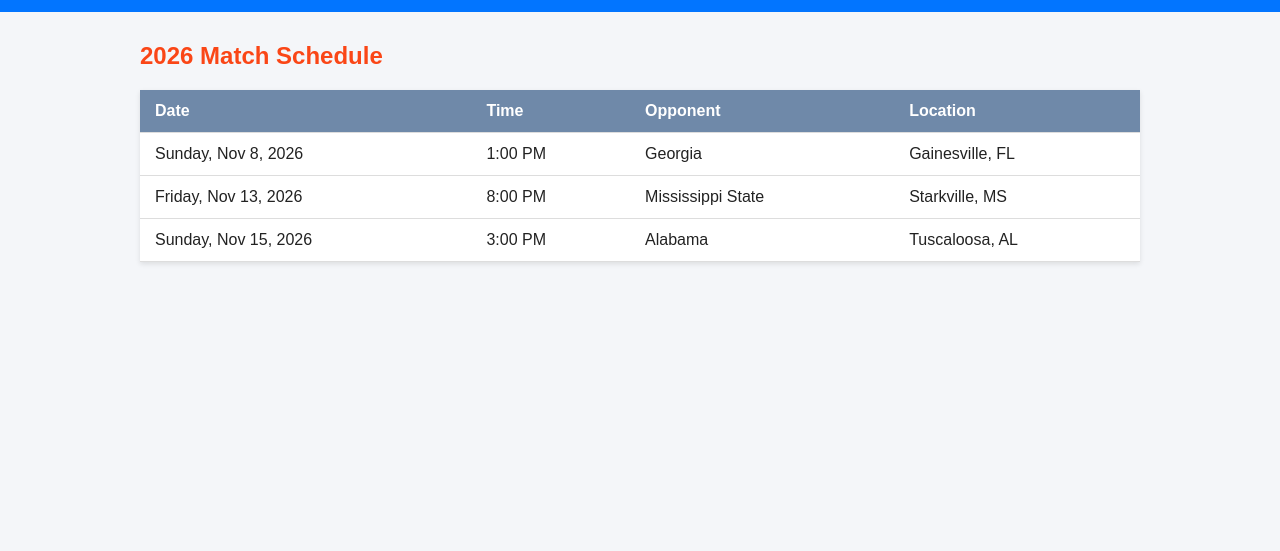
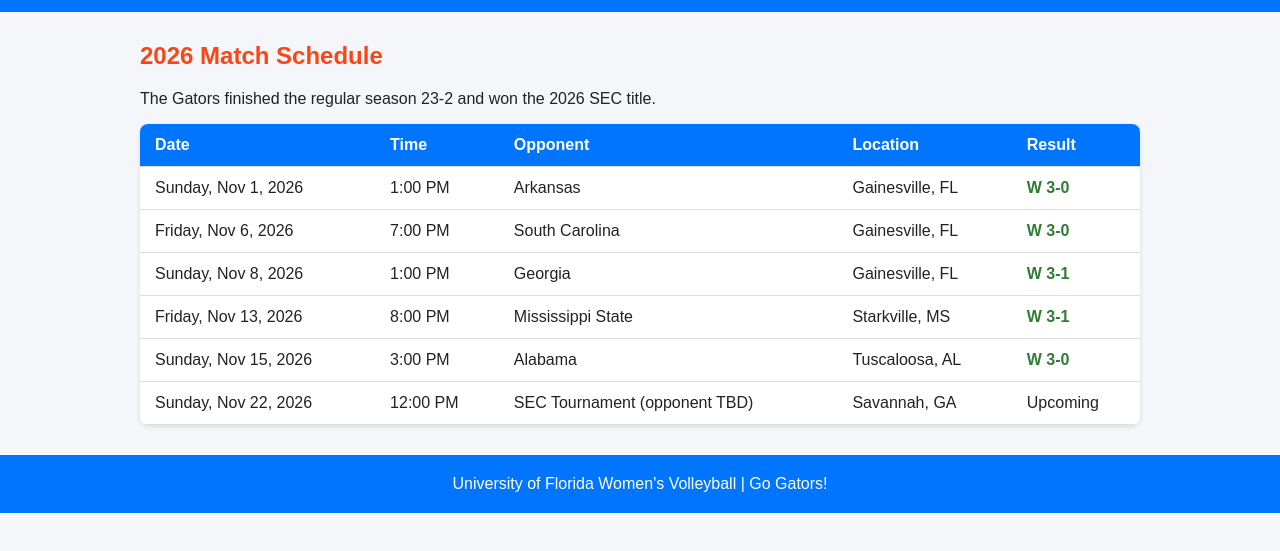
Before and after one commit to Nicole-Alex8/florida-gators-volleyball, a plain HTML site: page schedule.html in a window 1280 px wide. Shown: the part 63-614 px from the top of the page. Drawn offline with Linux system fonts and the light colour scheme.

Commit message:
Add November results, footer, rounded corners, and slide-in animation to schedule

```diff
--- a/schedule.html
+++ b/schedule.html
@@ -23,6 +23,7 @@
 
   <main>
     <h2>2026 Match Schedule</h2>
+    <p>The Gators finished the regular season 23-2 and won the 2026 SEC title.</p>
 
     <table class="schedule">
       <thead>
@@ -31,30 +32,58 @@
           <th class="schedule__heading">Time</th>
           <th class="schedule__heading">Opponent</th>
           <th class="schedule__heading">Location</th>
+          <th class="schedule__heading">Result</th>
         </tr>
       </thead>
       <tbody>
+        <tr class="schedule__row">
+          <td class="schedule__cell">Sunday, Nov 1, 2026</td>
+          <td class="schedule__cell">1:00 PM</td>
+          <td class="schedule__cell">Arkansas</td>
+          <td class="schedule__cell">Gainesville, FL</td>
+          <td class="schedule__cell schedule__cell--win">W 3-0</td>
+        </tr>
+        <tr class="schedule__row">
+          <td class="schedule__cell">Friday, Nov 6, 2026</td>
+          <td class="schedule__cell">7:00 PM</td>
+          <td class="schedule__cell">South Carolina</td>
+          <td class="schedule__cell">Gainesville, FL</td>
+          <td class="schedule__cell schedule__cell--win">W 3-0</td>
+        </tr>
         <tr class="schedule__row">
           <td class="schedule__cell">Sunday, Nov 8, 2026</td>
           <td class="schedule__cell">1:00 PM</td>
           <td class="schedule__cell">Georgia</td>
           <td class="schedule__cell">Gainesville, FL</td>
+          <td class="schedule__cell schedule__cell--win">W 3-1</td>
         </tr>
         <tr class="schedule__row">
           <td class="schedule__cell">Friday, Nov 13, 2026</td>
           <td class="schedule__cell">8:00 PM</td>
           <td class="schedule__cell">Mississippi State</td>
           <td class="schedule__cell">Starkville, MS</td>
+          <td class="schedule__cell schedule__cell--win">W 3-1</td>
         </tr>
         <tr class="schedule__row">
           <td class="schedule__cell">Sunday, Nov 15, 2026</td>
           <td class="schedule__cell">3:00 PM</td>
           <td class="schedule__cell">Alabama</td>
           <td class="schedule__cell">Tuscaloosa, AL</td>
+          <td class="schedule__cell schedule__cell--win">W 3-0</td>
+        </tr>
+        <tr class="schedule__row">
+          <td class="schedule__cell">Sunday, Nov 22, 2026</td>
+          <td class="schedule__cell">12:00 PM</td>
+          <td class="schedule__cell">SEC Tournament (opponent TBD)</td>
+          <td class="schedule__cell">Savannah, GA</td>
+          <td class="schedule__cell">Upcoming</td>
         </tr>
       </tbody>
     </table>
   </main>
+  <footer class="footer">
+    <p class="footer__text">University of Florida Women's Volleyball | Go Gators!</p>
+  </footer>
 
 </body>
 </html>
--- a/style.css
+++ b/style.css
@@ -81,6 +81,20 @@ main {
   border-collapse: collapse;
   background-color: white;
   box-shadow: 0 2px 5px rgba(0, 0, 0, 0.1);
+  border-radius: 8px;
+  overflow: hidden;
+  animation: slideIn 0.6s ease-out;
+}
+
+@keyframes slideIn {
+  from {
+    opacity: 0;
+    transform: translateX(-20px);
+  }
+  to {
+    opacity: 1;
+    transform: translateX(0);
+  }
 }
 
 .schedule__heading,
@@ -91,7 +105,7 @@ main {
 }
 
 .schedule__heading {
-  background-color: #6f89a9;
+  background-color: #0275ff;
   color: white;
 }
 
@@ -103,11 +117,21 @@ main {
   background-color: #f1f5f9;
 }
 
+.schedule__cell--win {
+  color: #2e7d32;
+  font-weight: bold;
+}
+
 @media screen and (max-width: 600px) {
   .schedule__heading,
   .schedule__cell {
     padding: 8px;
     font-size: 14px;
+  }
+
+  .schedule {
+    display: block;
+    overflow-x: auto;
   }
 }
 
```
